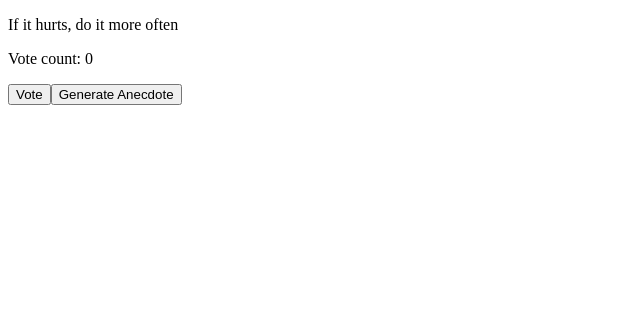
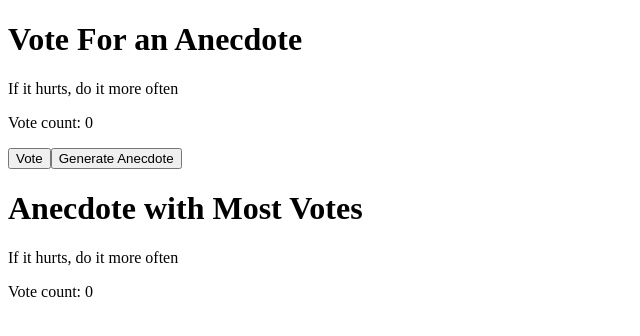
Before and after one commit to jsteigelman/fso-part-1-anecdotes, a React (Create React App) app: page / in a window 1280 px wide. Shown: the top 336 px of the page, without its empty margins (0-640 px from the left). Built offline with nearby package versions, Linux system fonts and the light colour scheme.

Commit message:
display the anecdote with the largest number of votes and its vote count

```diff
--- a/src/App.js
+++ b/src/App.js
@@ -1,4 +1,13 @@
 import { useState } from 'react'
+
+const Anecdote = ({ anecdotes, selectedAnecdote, votes }) => {
+  return (
+    <div>
+      <p>{anecdotes[selectedAnecdote]}</p>
+      <p>Vote count: {votes[selectedAnecdote]}</p>
+    </div>
+  )
+}
 
 const App = () => {
   const anecdotes = [
@@ -18,21 +27,30 @@ const App = () => {
 
   const updateVoteCount = () => {
     const copy = [...votes]
-    const voteCount = copy[selected] == undefined ? 1 : (copy[selected] += 1)
-    copy[selected] = voteCount
+    copy[selected] += 1
     setVotes(copy)
     console.log('copy: ', copy)
   }
 
   const [selected, setSelected] = useState(0)
-  const [votes, setVotes] = useState([])
+  const [votes, setVotes] = useState(new Array(anecdotes.length).fill(0))
 
   return (
     <div>
-      <p>{anecdotes[selected]}</p>
-      <p>Vote count: {votes[selected] == undefined ? 0 : votes[selected]}</p>
+      <h1>Vote For an Anecdote</h1>
+      <Anecdote
+        anecdotes={anecdotes}
+        selectedAnecdote={selected}
+        votes={votes}
+      />
       <button onClick={updateVoteCount}>Vote</button>
       <button onClick={getRandomAnecdote}>Generate Anecdote</button>
+      <h1>Anecdote with Most Votes</h1>
+      <Anecdote
+        anecdotes={anecdotes}
+        selectedAnecdote={votes.indexOf(Math.max(...votes))}
+        votes={votes}
+      />
     </div>
   )
 }
```
